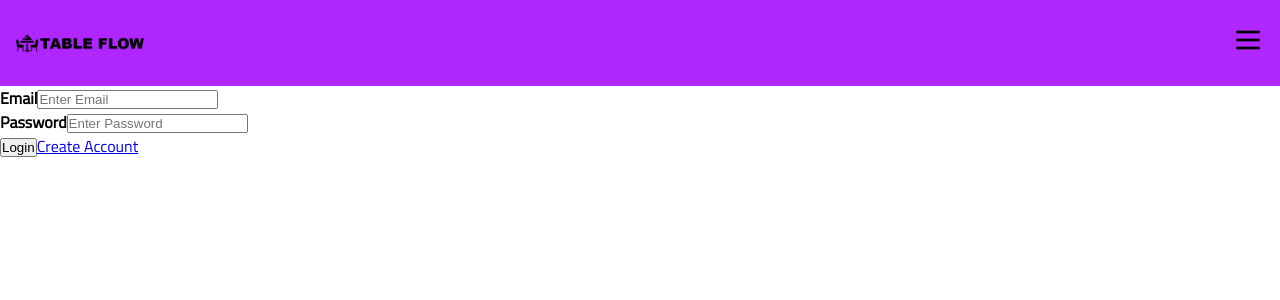
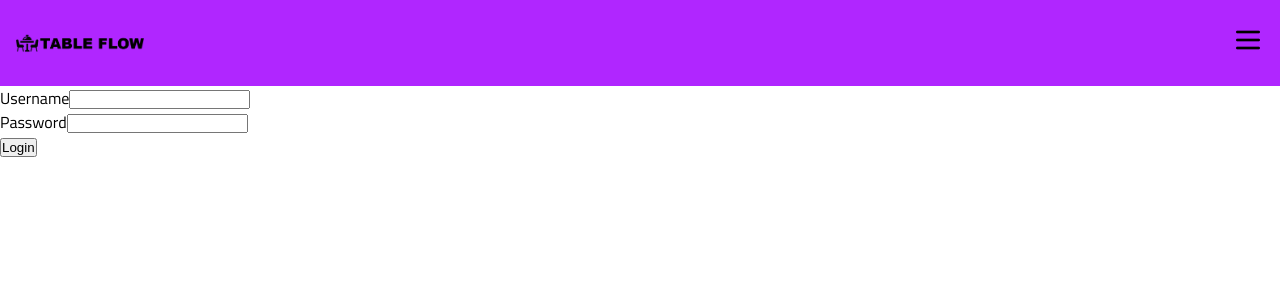
Before and after one commit to zoeyjhsong/industry-project-client, a React (Create React App) app: page /login in a window 1280 px wide. Shown: the top 300 px of the page. Built offline with nearby package versions, Linux system fonts and the light colour scheme.

Commit message:
login, error 404

```diff
--- a/src/components/LogIn/LogIn.js
+++ b/src/components/LogIn/LogIn.js
@@ -1,77 +1,148 @@
-import React, { useState, useCallback } from "react";
-import { Link, useNavigate } from "react-router-dom";
-import LoginValidation from "../LoginValidation/LoginValidation";
-import axios from "axios";
+import React, { useState } from "react";
+import { useLocalState } from "../../util/useLocalStorage";
+import { useNavigate } from "react-router-dom";
 
-function LogIn() {
-  const [credentials, setCredentials] = useState({
-    email: "",
-    password: "",
-  });
-  const [errors, setErrors] = useState({});
+const Login = () => {
   const navigate = useNavigate();
+  const [username, setUsername] = useState("");
+  const [password, setPassword] = useState("");
+  const [errorMsg, setErrorMsg] = useState(null);
 
-  const handleInputChange = useCallback(({ target: { name, value } }) => {
-    setCredentials((prev) => ({ ...prev, [name]: value }));
-  }, []);
+  const [jwt, setJwt] = useLocalState("", "jwt");
 
-  //   const handleSubmit = useCallback(async (event) => {
-  //     event.preventDefault();
-  //     const validationErrors = LoginValidation(credentials);
-  //     setErrors(validationErrors);
-  //     if (Object.values(validationErrors).every(v => v === "")) {
-  //       try {
-  //         const response = await axios.post("http://localhost:3001/login", credentials);
-  //         console.log(response.data);
-  //         if (response.data.token) {
-  //           localStorage.setItem('token',response.data.token)
-  //           navigate("/home");
-  //         } else {
-  //           alert('Invalid Credentials');
-  //         }
-  //       } catch (error) {
-  //         console.error(error);
-  //       }
-  //     }
-  //   }, [credentials, navigate]);
+  function sendLoginRequest() {
+    setErrorMsg("");
+    const reqBody = {
+      username: username,
+      password: password,
+    };
+    fetch("http://localhost:3000/login", {
+      headers: {
+        "Content-Type": "application/json",
+      },
+      method: "post",
+      body: JSON.stringify(reqBody),
+    })
+      .then((response) => {
+        if (response.status === 200) return response.text();
+        else if (response.status === 401 || response.status === 403) {
+          setErrorMsg("Invalid username or password");
+        } else {
+          setErrorMsg(
+            "Something went wrong, try again later or reach out to trevor@coderscampus.com"
+          );
+        }
+      })
+      .then((data) => {
+        if (data) {
+          navigate("/");
+        }
+      });
+  }
+  return (
+    <>
+      <div>
+        <label htmlFor="username">Username</label>
+        <input
+          type="email"
+          id="username"
+          value={username}
+          onChange={(e) => setUsername(e.target.value)}
+        />
+      </div>
+      <div>
+        <label htmlFor="password">Password</label>
+        <input
+          type="password"
+          id="password"
+          value={password}
+          onChange={(e) => setPassword(e.target.value)}
+        />
+      </div>
+      <div>
+        <button id="submit" onClick={() => sendLoginRequest()}>
+          Login
+        </button>
+      </div>
+    </>
+  );
+};
+export default Login;
 
-  return (
-    <div className="d-flex justify-content-center align-items-center bg-secondary vh-100">
-      <div className="bg-white p-3 rounded" style={{ width: "25%" }}>
-        {/* <form onSubmit={handleSubmit}> */}
-        <form>
-          {Object.entries(credentials).map(([key, _]) => (
-            <div key={key} className="mb-3">
-              <label htmlFor={key}>
-                <strong>{key.charAt(0).toUpperCase() + key.slice(1)}</strong>
-              </label>
-              <input
-                className="form-control"
-                type={key === "password" ? "password" : "email"}
-                placeholder={`Enter ${
-                  key.charAt(0).toUpperCase() + key.slice(1)
-                }`}
-                onChange={handleInputChange}
-                id={key}
-                name={key}
-                required
-              />
-              {errors[key] && <p className="text-danger">{errors[key]}</p>}
-            </div>
-          ))}
-          <button type="submit" className="btn btn-success w-100">
-            Login
-          </button>
-          <Link
-            to="/signup"
-            className="btn btn-default border w-100 mt-2 text-decoration-none"
-          >
-            Create Account
-          </Link>
-        </form>
-      </div>
-    </div>
-  );
-}
+// import React, { useState, useCallback } from "react";
+// import { Link, useNavigate } from "react-router-dom";
+// import LoginValidation from "../LoginValidation/LoginValidation";
+// import axios from "axios";
 
-export default LogIn;
+// function LogIn() {
+//   const [credentials, setCredentials] = useState({
+//     email: "",
+//     password: "",
+//   });
+//   const [errors, setErrors] = useState({});
+//   const navigate = useNavigate();
+
+//   const handleInputChange = useCallback(({ target: { name, value } }) => {
+//     setCredentials((prev) => ({ ...prev, [name]: value }));
+//   }, []);
+
+//     const handleSubmit = useCallback(async (event) => {
+//       event.preventDefault();
+//       const validationErrors = LoginValidation(credentials);
+//       setErrors(validationErrors);
+//       if (Object.values(validationErrors).every(v => v === "")) {
+//         try {
+//           const response = await axios.post("http://localhost:3001/login", credentials);
+//           console.log(response.data);
+//           if (response.data.token) {
+//             localStorage.setItem('token',response.data.token)
+//             navigate("/home");
+//           } else {
+//             alert('Invalid Credentials');
+//           }
+//         } catch (error) {
+//           console.error(error);
+//         }
+//       }
+//     }, [credentials, navigate]);
+
+//   return (
+//     <div className="d-flex justify-content-center align-items-center bg-secondary vh-100">
+//       <div className="bg-white p-3 rounded" style={{ width: "25%" }}>
+//         {/* <form onSubmit={handleSubmit}> */}
+//         <form>
+//           {Object.entries(credentials).map(([key, _]) => (
+//             <div key={key} className="mb-3">
+//               <label htmlFor={key}>
+//                 <strong>{key.charAt(0).toUpperCase() + key.slice(1)}</strong>
+//               </label>
+//               <input
+//                 className="form-control"
+//                 type={key === "password" ? "password" : "email"}
+//                 placeholder={`Enter ${
+//                   key.charAt(0).toUpperCase() + key.slice(1)
+//                 }`}
+//                 onChange={handleInputChange}
+//                 id={key}
+//                 name={key}
+//                 required
+//               />
+//               {errors[key] && <p className="text-danger">{errors[key]}</p>}
+//             </div>
+//           ))}
+//           <button type="submit" className="btn btn-success w-100">
+//             Login
+//           </button>
+//           <Link
+//             to="/signup"
+//             className="btn btn-default border w-100 mt-2 text-decoration-none"
+//           >
+//             Create Account
+//           </Link>
+//         </form>
+//       </div>
+//     </div>
+//   );
+// }
+
+// export default LogIn;
--- /dev/null
+++ b/src/util/useLocalStorage.js
@@ -0,0 +1,19 @@
+import { useEffect, useState } from "react";
+
+function useLocalState(defaultValue, key) {
+  const [value, setValue] = useState(() => {
+    const localStorageValue = localStorage.getItem(key);
+
+    return localStorageValue !== null
+      ? JSON.parse(localStorageValue)
+      : defaultValue;
+  });
+
+  useEffect(() => {
+    localStorage.setItem(key, JSON.stringify(value));
+  }, [key, value]);
+
+  return [value, setValue];
+}
+
+export { useLocalState };
```
